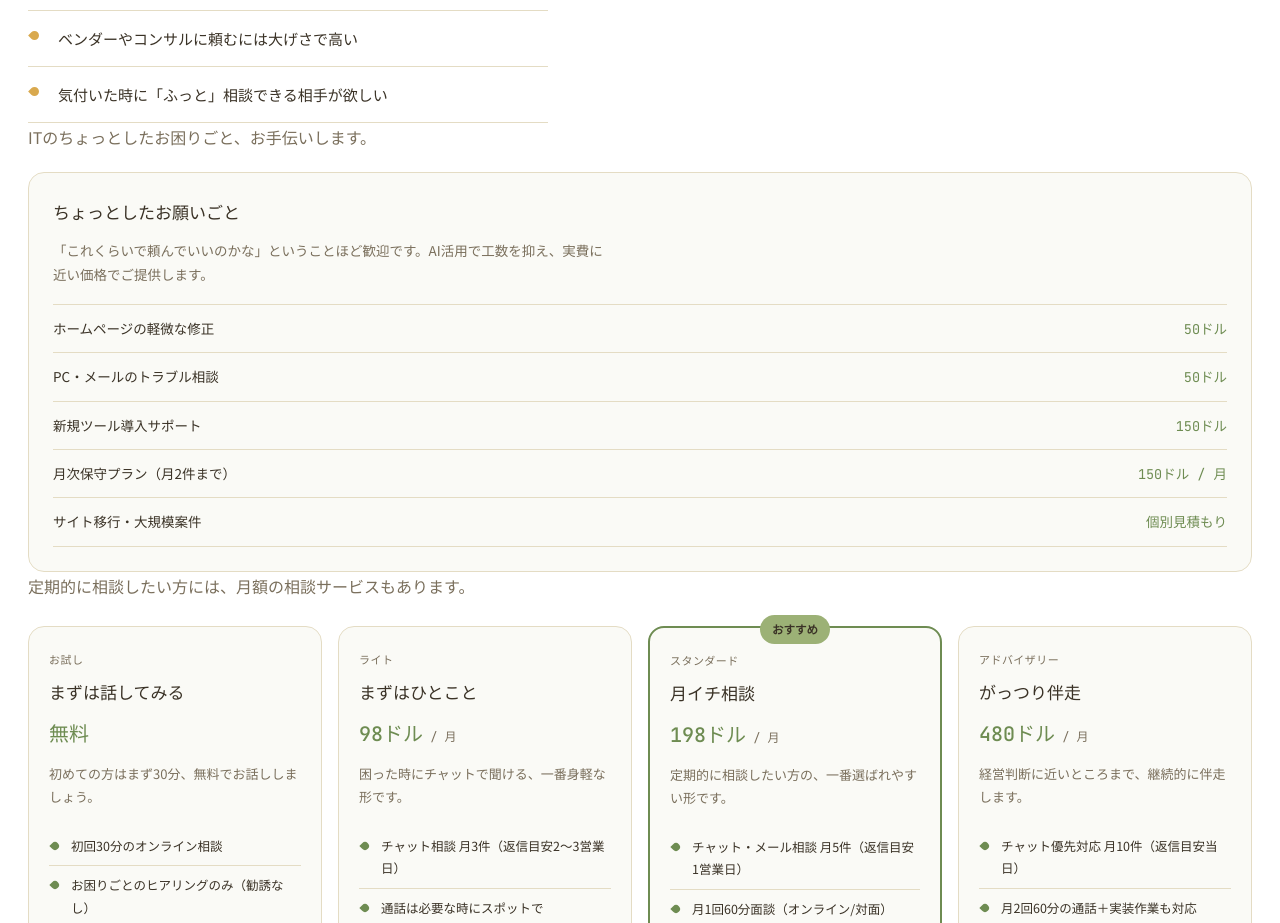
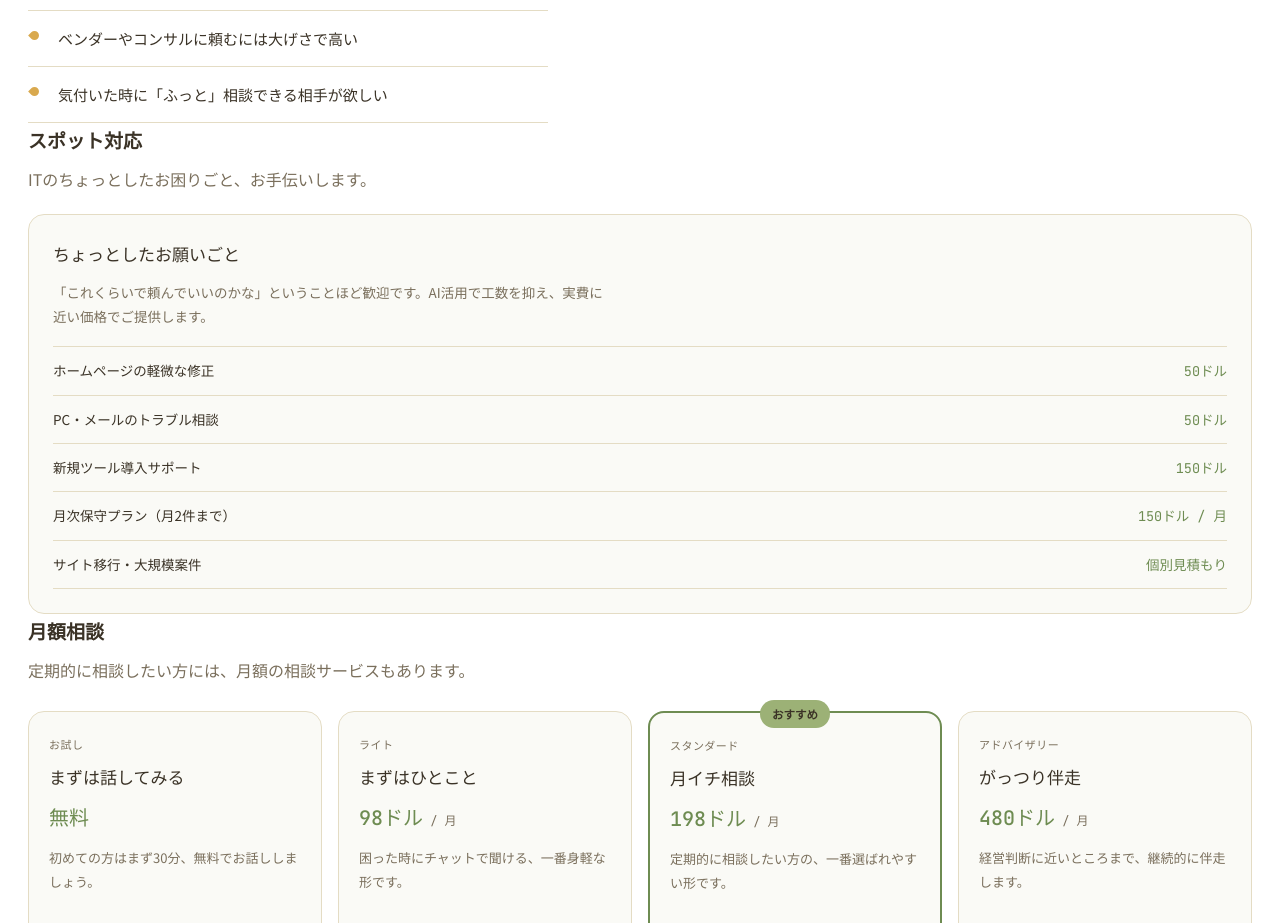
Before and after one commit to oguworld/willoa-site, a Next.js app: page / in a window 1280 px wide. Shown: the part 1660-2583 px from the top of the page. Built offline with nearby package versions, Linux system fonts and the light colour scheme.

Commit message:
Add group headings to the two service types (スポット対応/月額相談)
Co-Authored-By: Claude Sonnet 5 <noreply@anthropic.com>

```diff
--- a/src/app/globals.css
+++ b/src/app/globals.css
@@ -553,6 +553,13 @@ button:focus-visible {
 .service-secondary-intro {
   margin-top: 40px;
 }
+.service-group-title {
+  font-family: var(--font-display), serif;
+  font-weight: 700;
+  font-size: 19px;
+  color: var(--ink);
+  margin: 0;
+}
 
 .price-philosophy {
   display: flex;
--- a/src/app/page.tsx
+++ b/src/app/page.tsx
@@ -113,7 +113,10 @@ export default function Home() {
             <li>気付いた時に「ふっと」相談できる相手が欲しい</li>
           </ul>
 
-          <p className="service-secondary-intro">
+          <h3 className="service-group-title service-secondary-intro">
+            スポット対応
+          </h3>
+          <p style={{ marginTop: 8 }}>
             ITのちょっとしたお困りごと、お手伝いします。
           </p>
           <div className="service-card" style={{ maxWidth: "none" }}>
@@ -145,7 +148,10 @@ export default function Home() {
             </div>
           </div>
 
-          <p className="service-secondary-intro">
+          <h3 className="service-group-title service-secondary-intro">
+            月額相談
+          </h3>
+          <p style={{ marginTop: 8 }}>
             定期的に相談したい方には、月額の相談サービスもあります。
           </p>
           <div className="plan-grid">
```
